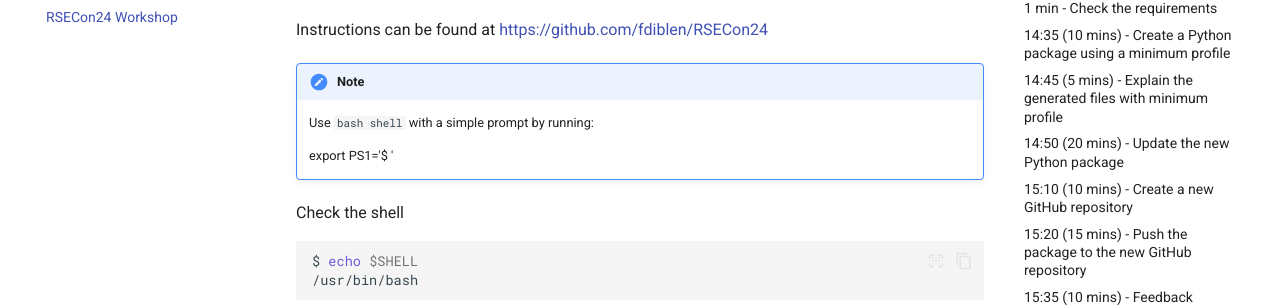
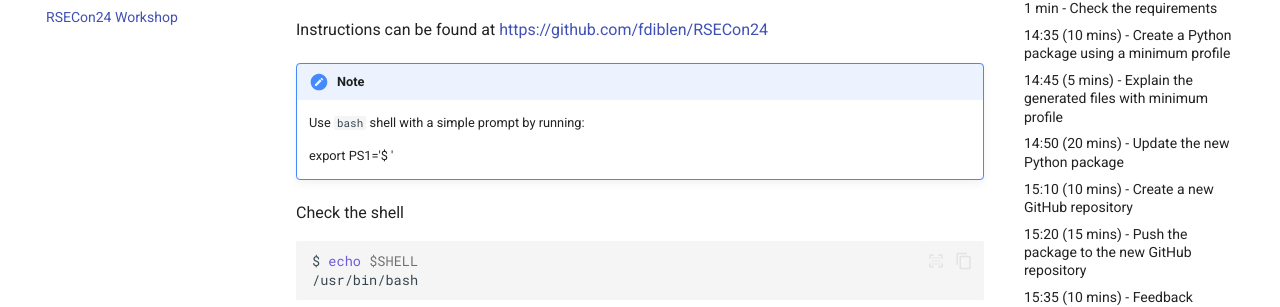
Before and after one commit to fdiblen/mkdocs-pdf, an MkDocs documentation site: the page built from docs/rsecon24.md, in a window 1280 px wide and 900 px high, scrolled down 531 px. Shown: the part 145-452 px from the top of the window. Built offline with MkDocs 1.6.1 and Material for MkDocs 9.7.7, drawn with Linux system fonts in a browser that asks for light colours; emoji names are drawn with the system emoji font.

```diff
--- a/docs/rsecon24.md
+++ b/docs/rsecon24.md
@@ -24,7 +24,7 @@ Instructions can be found at [https://github.com/fdiblen/RSECon24](https://githu
 
 !!! note
 
-    Use `bash shell` with a simple prompt by running:
+    Use `bash` shell with a simple prompt by running:
 
     export PS1='$ '
 
```
